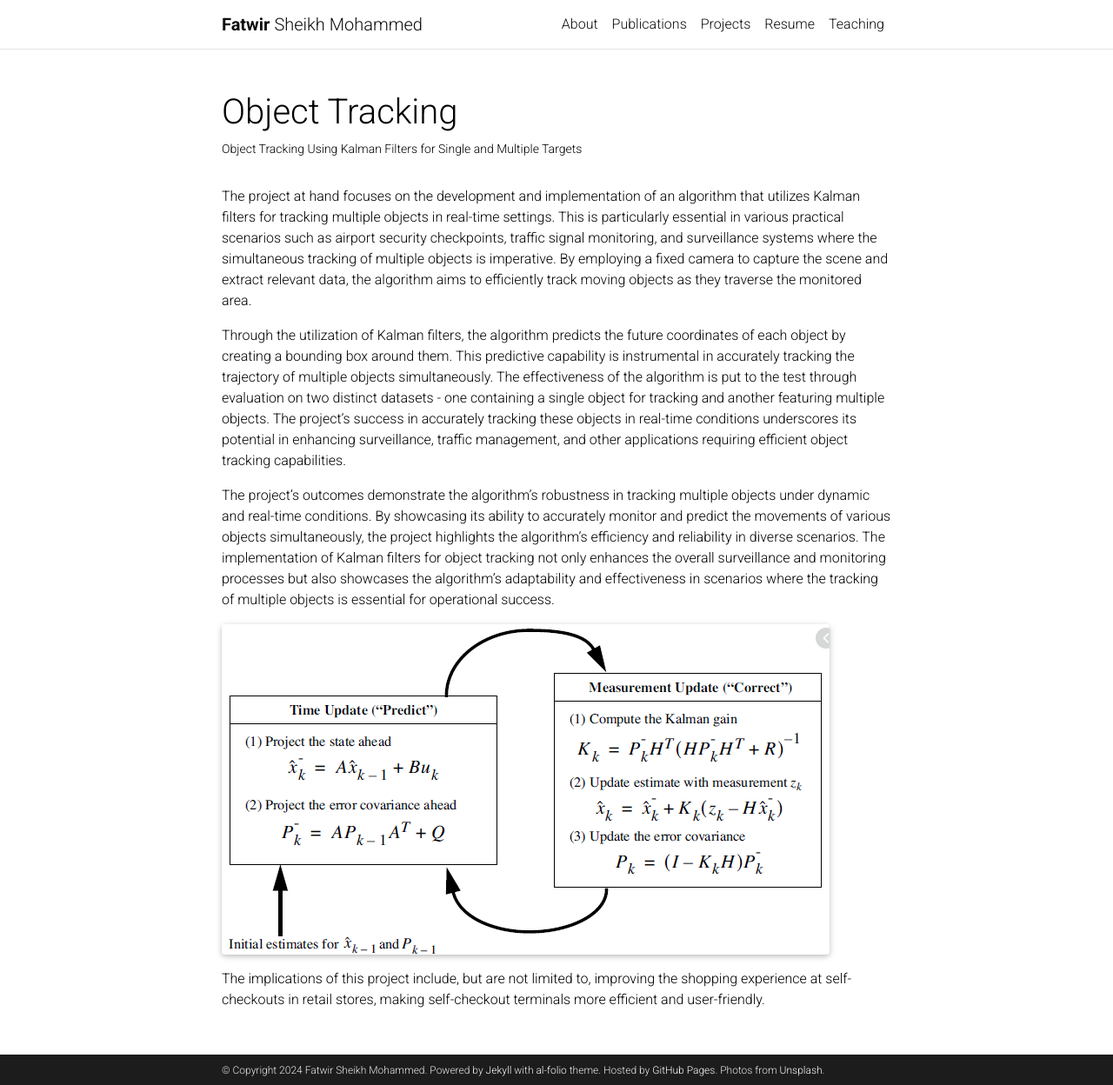
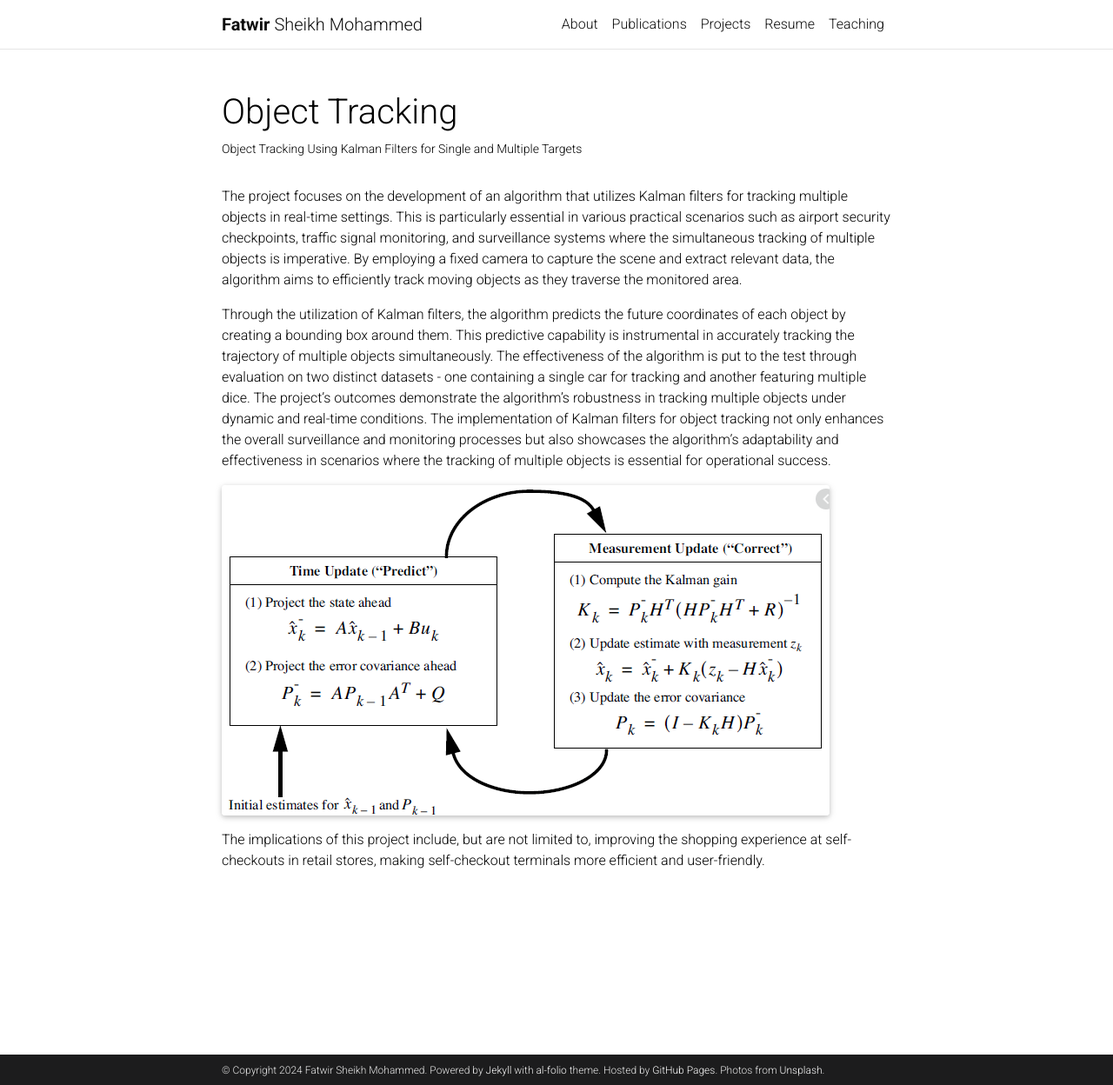
Before and after one commit to fatwir/fatwir.github.io, a Jekyll site: the page built from _projects/3_project.md, in a window 1280 px wide and 1248 px high. Shown: the whole window at 87% size. Built offline with Jekyll 4.4.1, drawn with Linux system fonts in a browser that asks for light colours; full-size pictures stand in for the smaller copies a plugin makes; comment, search, counter and statistics services are not loaded; a style sheet for code colours, icons or effects is not loaded.

Commit message:
Update 3_project.md

```diff
--- a/_projects/3_project.md
+++ b/_projects/3_project.md
@@ -8,11 +8,9 @@
 
 ---
 
-The project at hand focuses on the development and implementation of an algorithm that utilizes Kalman filters for tracking multiple objects in real-time settings. This is particularly essential in various practical scenarios such as airport security checkpoints, traffic signal monitoring, and surveillance systems where the simultaneous tracking of multiple objects is imperative. By employing a fixed camera to capture the scene and extract relevant data, the algorithm aims to efficiently track moving objects as they traverse the monitored area.
+The project focuses on the development of an algorithm that utilizes Kalman filters for tracking multiple objects in real-time settings. This is particularly essential in various practical scenarios such as airport security checkpoints, traffic signal monitoring, and surveillance systems where the simultaneous tracking of multiple objects is imperative. By employing a fixed camera to capture the scene and extract relevant data, the algorithm aims to efficiently track moving objects as they traverse the monitored area.
 
-Through the utilization of Kalman filters, the algorithm predicts the future coordinates of each object by creating a bounding box around them. This predictive capability is instrumental in accurately tracking the trajectory of multiple objects simultaneously. The effectiveness of the algorithm is put to the test through evaluation on two distinct datasets - one containing a single object for tracking and another featuring multiple objects. The project's success in accurately tracking these objects in real-time conditions underscores its potential in enhancing surveillance, traffic management, and other applications requiring efficient object tracking capabilities.
-
-The project's outcomes demonstrate the algorithm's robustness in tracking multiple objects under dynamic and real-time conditions. By showcasing its ability to accurately monitor and predict the movements of various objects simultaneously, the project highlights the algorithm's efficiency and reliability in diverse scenarios. The implementation of Kalman filters for object tracking not only enhances the overall surveillance and monitoring processes but also showcases the algorithm's adaptability and effectiveness in scenarios where the tracking of multiple objects is essential for operational success.
+Through the utilization of Kalman filters, the algorithm predicts the future coordinates of each object by creating a bounding box around them. This predictive capability is instrumental in accurately tracking the trajectory of multiple objects simultaneously. The effectiveness of the algorithm is put to the test through evaluation on two distinct datasets - one containing a single car for tracking and another featuring multiple dice. The project's outcomes demonstrate the algorithm's robustness in tracking multiple objects under dynamic and real-time conditions. The implementation of Kalman filters for object tracking not only enhances the overall surveillance and monitoring processes but also showcases the algorithm's adaptability and effectiveness in scenarios where the tracking of multiple objects is essential for operational success.
 
 {% include figure.html path="assets/img/kalman2.png" title="Governing formulae for object detetction using kalman filters" class="img-fluid rounded z-depth-1" %}
 
```
